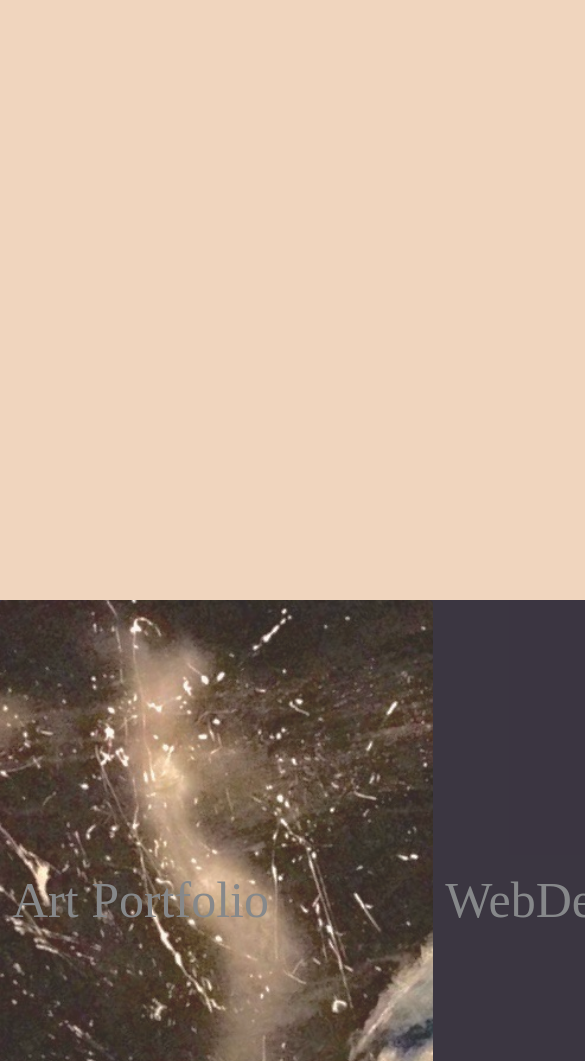
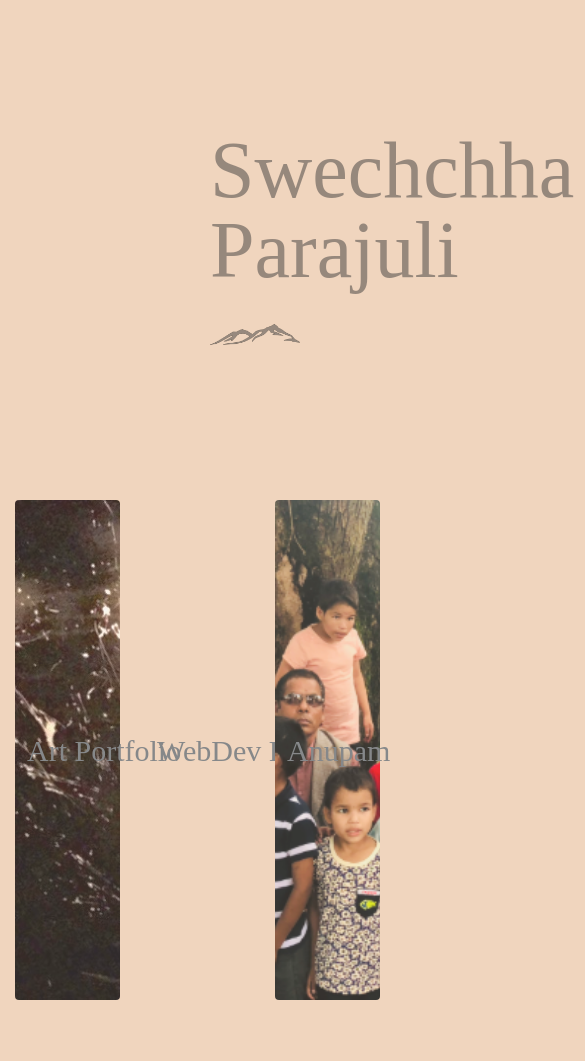
Before and after one commit to swechchhaparajuli/swechchhaparajuli.github.io, a plain HTML site: page index.html in a window 390 px wide. Shown: the top 1061 px of the page, 585 px wide, since content can reach past the window. Drawn offline with nearby package versions, Linux system fonts and the light colour scheme; some packages are replaced by stand-ins of ours; a script that the page names is missing; a web font is replaced by a local one.

Commit message:
responsiveness fixed

```diff
--- a/css/style.css
+++ b/css/style.css
@@ -1,32 +1,43 @@
-
 body{
   background-color: rgb(240, 213, 190);
   font-family: 'Scheherazade', serif;
-  color: rgb(167, 160, 160);
+  color: #a7a0a0;
   z-index: 0;
   overflow-x: hidden;
 }
 
-.container-fluid{
-  padding-left: -200px;
-  align-content: flex-start;
-}
+
 
 #page1{
   background-color:rgb(240, 213, 190);
-  width: 1300px;
+
   position: relative;;
   z-index: 0;
   height: 600px;
+  align-content: center;
+
+
 }
 
-.col-4{
-  padding-left: 0px;
+#page2 {
+  height: 600px;
+  background-color:  rgb(240, 213, 190);
+  font-size: 20px;
+  overflow: scroll;
+  opacity: 0.8;
+  position: relative;
+
+}
+
+
+#page3 {
+  background-color: rgb(240, 213, 190);
+  height: 650px;
 }
 
 .artport {
   height: 100%;
-  width: 103.5%;
+  width: 105.5%;
   font-size: 50px;
   text-align: center;
   background-size: cover;
@@ -35,9 +46,10 @@ body{
   background-repeat: no-repeat;
 }
 
+
 .webdevport{
   height: 100%;
-  width: 104%;
+  width: 105%;
   font-size: 50px;
   background-image: url(../images/code.jpg);
   border: rgba(59, 57, 57, 0);
@@ -48,28 +60,12 @@ body{
 
 .mainprojport{
   height: 100%;
-  width: 103.5%;
+  width: 105.5%;
   font-size: 50px;
   border: rgba(59, 57, 57, 0);
   background-image: url(../images/currentproj.png);
   text-align: center;
   background-size: cover;
-}
-
-#page2 {
-  height: 600px;
-  background-color:  rgb(14, 14, 34);
-  width: 1300px;
-  font-size: 20px;
-  overflow: scroll;
-  opacity: 0.8;
-  position: relative;
-}
-
-#page3 {
-  width: 1300px;
-  height: 650px;
-  transform: rotate(0deg) translate(20%, 10%);
 }
 
 .btn-outline-secondary{
@@ -78,27 +74,14 @@ body{
 
 .horizontal-scroll-wrapper{
   z-index: 0;
-  /*background-image: url("../images/background1.jpg");
   background-repeat: no-repeat;
   background-size: 100% 100%;*/
-  transform: rotate(0deg) translate(10%, 0%);
+
 }
 
-
-#main {
-  /*transition: margin-left .5s;
-  padding: 20px;*/
+.col-3 > h1{
+  font-size: 80px;
 }
-
-.container > h1{
-  font-size: 80px;
-  /*transform: rotate(0deg) translate(230%, 80%); when the background isnt my face*/
-  transform: rotate(0deg) translate(50%, 250%);
-}
-/*.container{
-  transform: rotate(0deg) translate(70%, -20%);
-}*/
-
 
 hr{
   border: #f1f1f1;
@@ -119,9 +102,7 @@ hr{
 }
 
 .centerPage{
-  transform: translate(20%, 90%);
   font-size: 100px;
-
 }
 
 p{
@@ -157,21 +138,17 @@ p{
 #profile-description{
 
   font-family: 'Scheherazade', serif;
-  /*transform: translate(20%, 500%);*/
+
   font-size: 20px;
 }
 
-.about{
-   padding-left: 200px;
-}
+
 
 h1{
   font-size: 20px;
   color: rgba(59, 57, 57, 0.495);
   text-shadow: rgba(59, 57, 57, 0.952);
 }
-
-
 
 
 #navigation{
@@ -206,19 +183,17 @@ h1{
   height: 101%;
 }
 
-/* When you mouse over the navigation links, change their color */
-.sidenav a:hover {
-  color: #f1f1f1;
+
+@media screen and (max-width: 1000px) {
+  #page1 {height: 500px;}
+  #page2 {height: 500px;}
+  #page3 {height: 500px;}
+  .artport{font-size: 30px;}
+  .webdevport{font-size: 30px;}
+  .mainprojport{font-size: 30px;}
+
 }
 
-/* Position and style the close button (top right corner) */
-.sidenav .closebtn {
-  position: absolute;
-  top: 0;
-  right: 25px;
-  font-size: 26px;
-  margin-left: 50px;
-}
 
 /* On smaller screens, where height is less than 450px, change the style of the sidenav (less padding and a smaller font size) */
 @media screen and (max-height: 450px) {
@@ -226,6 +201,8 @@ h1{
   .sidenav a {font-size: 18px;}
 }
 
+
+
 footer{
   background-color: grey;
 }
--- a/index.html
+++ b/index.html
@@ -2,6 +2,9 @@
 <html lang="en-us">
 
   <head>
+
+
+    <meta name="viewport" content="width=device-width, initial-scale=1.0">
     <meta charset="UTF-8">
     <title>Swechchha's Portfolio</title>
 
@@ -35,6 +38,8 @@
   <script src="https://ajax.googleapis.com/ajax/libs/jquery/2.1.4/jquery.min.js"></script>
   <script src="https://github.com/kswedberg/jquery-smooth-scroll/blob/master/jquery.smooth-scroll.min.js"></script>
   <script>
+
+
   $('.smooth').on('click', function() {
       $.smoothScroll({
           scrollElement: $('body'),
@@ -50,20 +55,23 @@
 
   <title> Swechchha </title>
 
-  <body id = "home">
+  <body>
 
-
+    <div class = "container-fluid bodycont"></div>
     <div id="page1" class = "row">
-        <a id="about" class="smooth"></a>
-        <div class = "container profile-container">
+      <div class = "col-3"></div>
+      <div class = "col-3"></div>
+        <div class = "col-3 profile-container">
             <!--<img id= "profile-image" src = "images/me.jpeg" style="height: 190px">-->
             <h1> Swechchha </h1>
             <h1> Parajuli
             <img src= "images/mountain-306236__340.png" style = "width: 90px" class = "mtn">
           </h1>
+          </div>
+          <div class = "col-3"></div>
+      </div>
 
-          </div>
-      </div>
+
   <div class = "container-fluid portfolios">
     <div id="page2" class = "row">
           <br>
@@ -81,9 +89,15 @@
     </div>
   </div>
 
-  <div class = "container portfolios">
+  <br>
+  <br>
+  <br>
+  <br>
+
+  <div class = "container-fluid aboutme">
       <div id="page3" class = "row">
-        <div class = "row">
+        <div class = "col-2">
+        </div>
             <div class = "col-4"> <h1 style = "font-size:30px;"> Swechchha Parajuli</h1>
             <br>
             <br>
@@ -100,10 +114,9 @@
            <!-- <div class = "col-sm">
                 <a href = "https://twitter.com/sshshady"><img src = "images/twitter.png" alt="Twitter" height="100" width="100"></a>
                 <a href = "https://twitter.com/sshshady"><img src = "images/twitter.png" alt="Twitter" height="100" width="100"></a>
-
               </div>-->
-        </div>
       </div>
+</div>
 </div>
 
       <script src="https://cdnjs.cloudflare.com/ajax/libs/jquery/3.2.1/jquery.min.js"></script>
--- a/js/styles.js
+++ b/js/styles.js
@@ -8,6 +8,8 @@ profileDescription.textContent = " Lorem ipsum dolor sit amet, consectetur adipi
 "Vivamus a ullamcorper velit. Pellentesque lorem orci, tincidunt sit amet dui a, lacinia imperdiet lacus. Vivamus at ex eget diam placerat venenatis non et tortor. Aenean lacinia venenatis augue, vitae convallis justo consectetur vel. Vivamus quis vestibulum ex. Donec ante neque, vestibulum nec lorem a, porttitor pretium elit. Cras ac nisl elit.\n" +
 
 "Donec sagittis massa non mauris aliquet, sit amet rhoncus orci facilisis. Donec a odio nunc. Suspendisse in aliquet diam. Etiam accumsan scelerisque enim eget suscipit. Curabitur commodo metus eget tristique imperdiet. Aliquam malesuada enim libero, in laoreet nisl tincidunt dapibus. Sed finibus non orci eu egestas. Sed dapibus velit vitae suscipit ornare. Donec est massa, imperdiet sagittis dolor vel, luctus accumsan lectus. Nulla facilisi. Maecenas egestas pretium erat, non bibendum metus facilisis sit amet. Integer faucibus in sapien eget aliquam. Maecenas mauris orci, pretium non condimentum non, fringilla quis justo. Nam ultricies, metus et egestas gravida, eros magna finibus turpis, quis posuere mauris felis nec augue. Nullam dui ipsum, faucibus a feugiat sit amet, pretium cursus turpis."
+
+
 
 /*
 $(document).on("click", ".home", function(){
```
